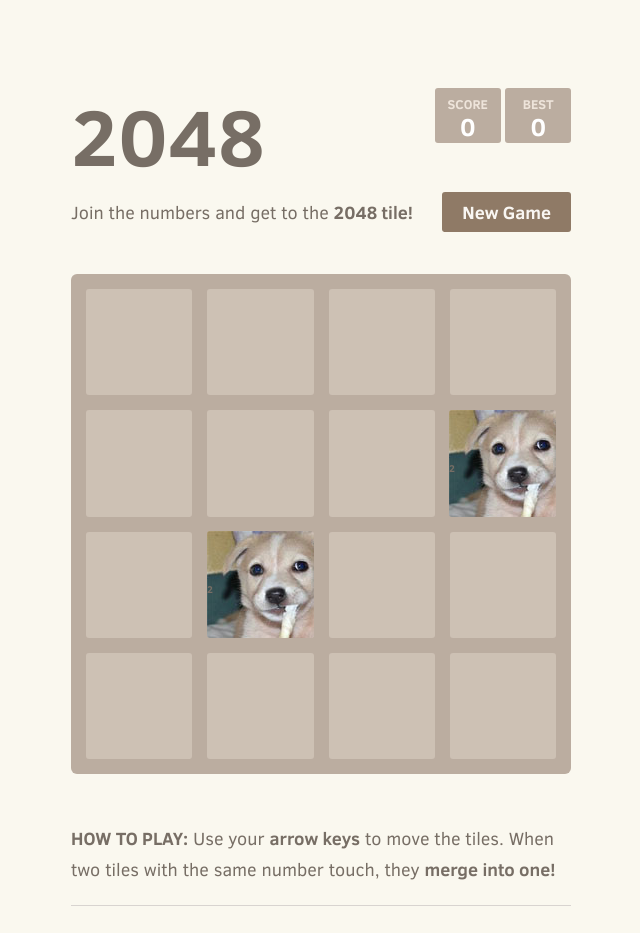
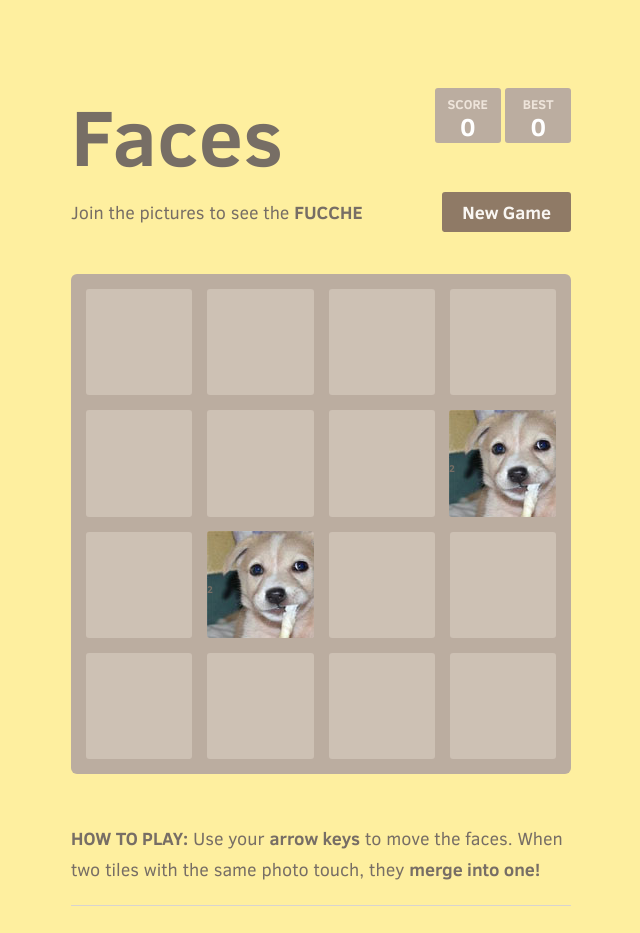
Before and after one commit to bikos/bikos, a plain HTML site: page index.html in a window 1280 px wide. Shown: the top 933 px of the page, without its empty margins (319-959 px from the left). Drawn offline with Linux system fonts and the light colour scheme.

Commit message:
few more changes

```diff
--- a/index.html
+++ b/index.html
@@ -19,7 +19,7 @@
 <body>
   <div class="container">
     <div class="heading">
-      <h1 class="title">2048</h1>
+      <h1 class="title">Faces</h1>
       <div class="scores-container">
         <div class="score-container">0</div>
         <div class="best-container">0</div>
@@ -27,7 +27,7 @@
     </div>
 
     <div class="above-game">
-      <p class="game-intro">Join the numbers and get to the <strong>2048 tile!</strong></p>
+      <p class="game-intro">Join the pictures to see the <strong>FUCCHE</strong></p>
       <a class="restart-button">New Game</a>
     </div>
 
@@ -73,7 +73,7 @@
     </div>
 
     <p class="game-explanation">
-      <strong class="important">How to play:</strong> Use your <strong>arrow keys</strong> to move the tiles. When two tiles with the same number touch, they <strong>merge into one!</strong>
+      <strong class="important">How to play:</strong> Use your <strong>arrow keys</strong> to move the faces. When two tiles with the same photo touch, they <strong>merge into one!</strong>
     </p>
     <hr>
     <p>
--- a/style/main.css
+++ b/style/main.css
@@ -2,7 +2,7 @@
 html, body {
   margin: 0;
   padding: 0;
-  background: #faf8ef;
+  background: #feef9f;
   color: #776e65;
   font-family: "Clear Sans", "Helvetica Neue", Arial, sans-serif;
   font-size: 18px; }
```
